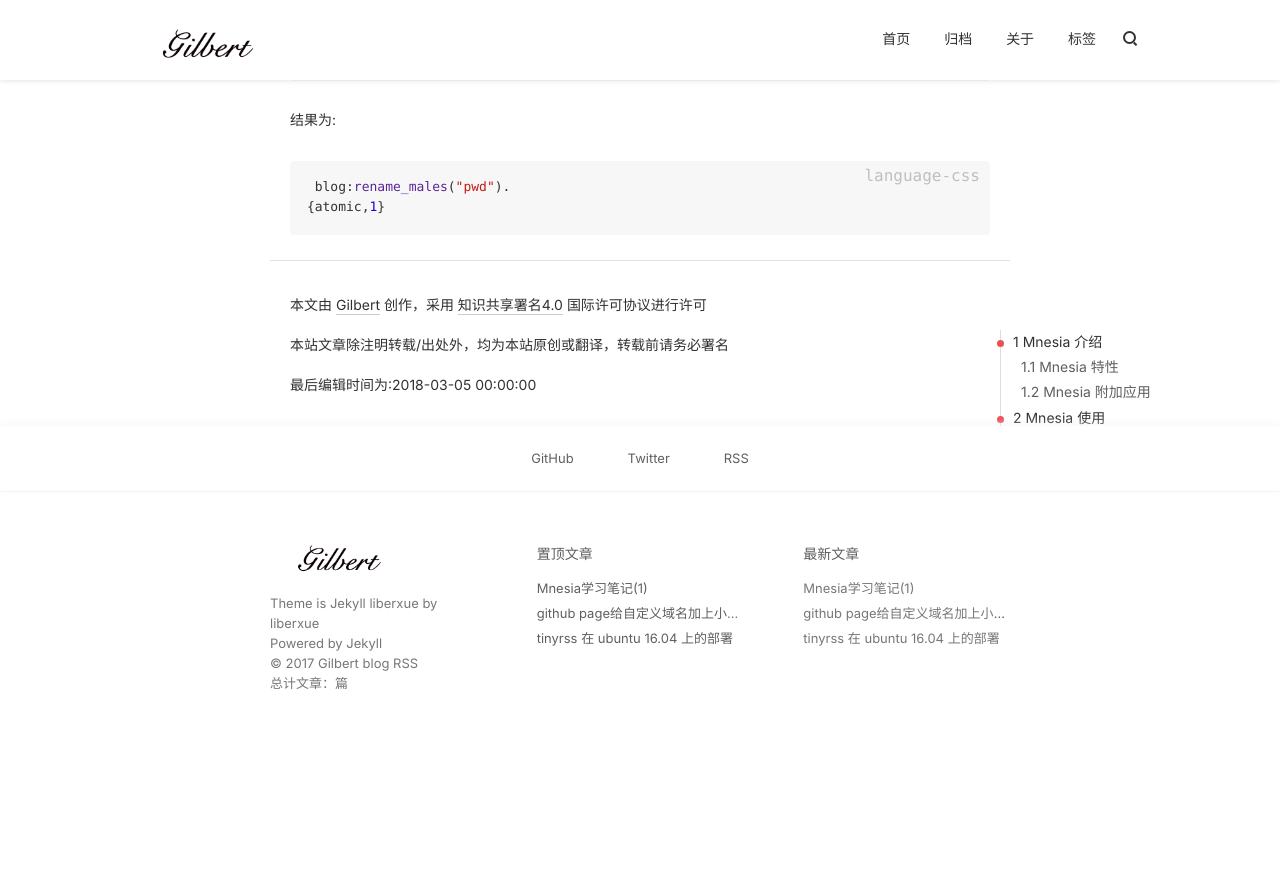
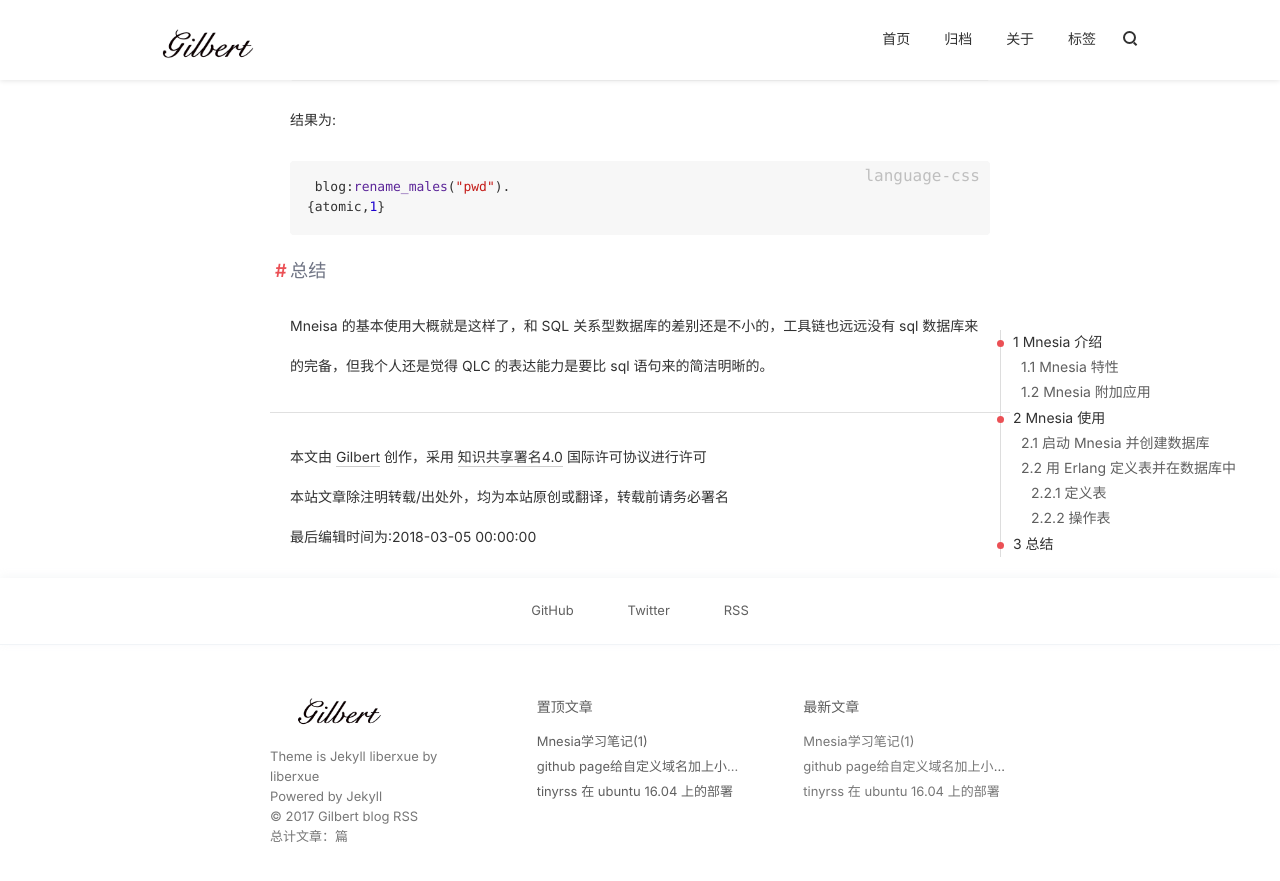
Before and after one commit to Gilbert-Wong/Gilbert-Wong.github.io, a Jekyll site: the page built from _posts/数据库/2018-03-05-mnesia-learn-01.md, in a window 1280 px wide and 900 px high, scrolled down 5901 px. Shown: the top 881 px of the window. Built offline with Jekyll 4.4.1, drawn with Linux system fonts in a browser that asks for light colours; nearby versions of some CDN libraries; comment, search, counter and statistics services are not loaded; before the commit the page ends 6743 px from its top, so only the background shows below that.

Commit message:
add summmarie words

````diff
--- a/_posts/数据库/2018-03-05-mnesia-learn-01.md
+++ b/_posts/数据库/2018-03-05-mnesia-learn-01.md
@@ -238,3 +238,6 @@ over_write([],_) ->
  blog:rename_males("pwd").
 {atomic,1}
  ```
+
+##  总结
+ Mneisa 的基本使用大概就是这样了，和 SQL 关系型数据库的差别还是不小的，工具链也远远没有 sql 数据库来的完备，但我个人还是觉得 QLC 的表达能力是要比 sql 语句来的简洁明晰的。
````
